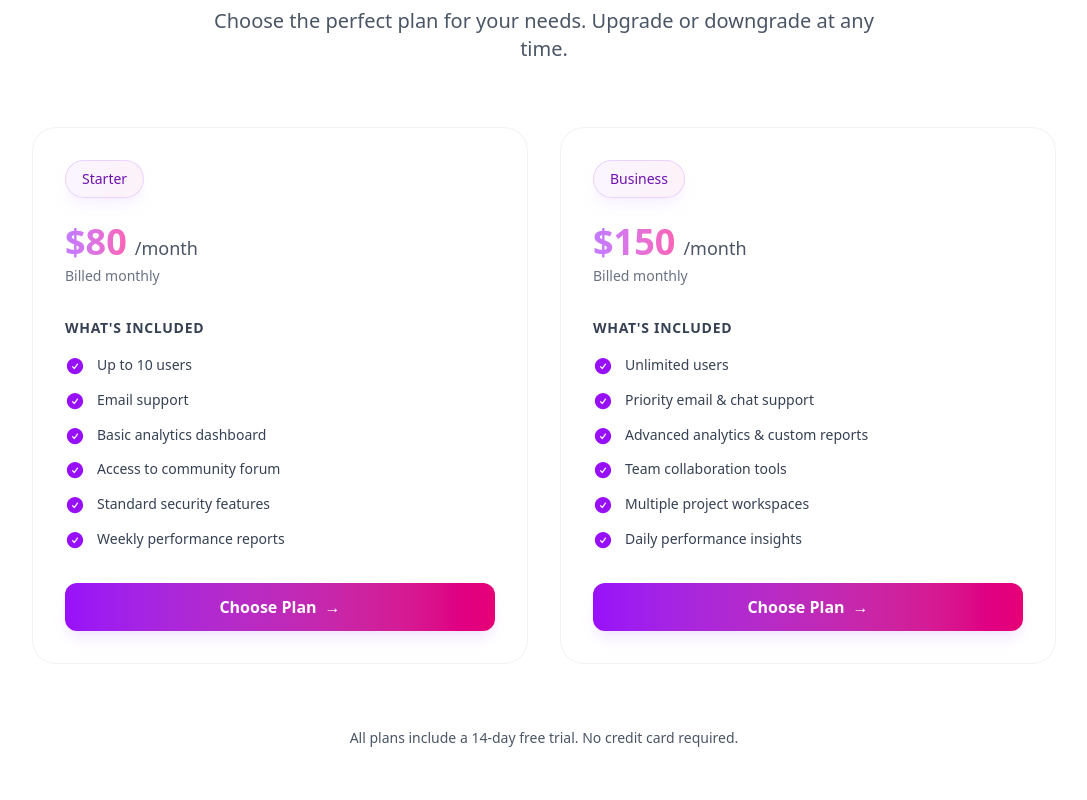
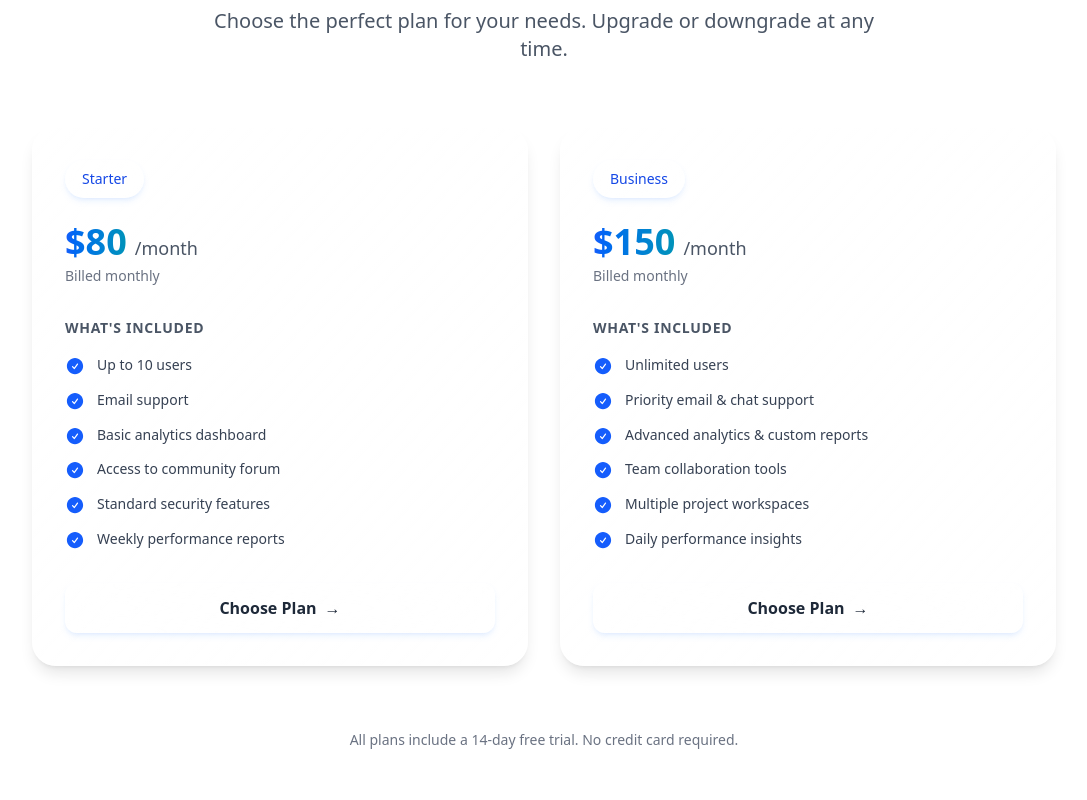
Before and after one commit to kanishka-commits/BizFlow, a React (Vite) app: page / in a window 1280 px wide. Shown: the part 3440-4240 px from the top of the page, without its empty margins (96-1183 px from the left). Built offline with nearby package versions, Linux system fonts and the light colour scheme.

Commit message:
UI enhanced

```diff
--- a/src/components/PricingSection.jsx
+++ b/src/components/PricingSection.jsx
@@ -1,10 +1,26 @@
 import { useState } from "react";
-import { motion } from "framer-motion";
 import PropTypes from "prop-types";
-import { fadeIn, textVariant } from "../utils/motion";
 import { CheckCircleIcon, SparklesIcon } from "@heroicons/react/24/solid";
-import { toast } from "react-toastify";
-import { useTheme } from "../context/ThemeContext";
+import { useTheme } from '../context/ThemeContext'
+
+// Mock motion components for demo
+const motion = {
+  div: ({ children, className, ...props }) => <div className={className} {...props}>{children}</div>,
+  section: ({ children, className, ...props }) => <section className={className} {...props}>{children}</section>,
+  h2: ({ children, className, ...props }) => <h2 className={className} {...props}>{children}</h2>,
+  p: ({ children, className, ...props }) => <p className={className} {...props}>{children}</p>,
+  li: ({ children, className, ...props }) => <li className={className} {...props}>{children}</li>,
+  span: ({ children, className, ...props }) => <span className={className} {...props}>{children}</span>
+};
+
+// Mock animations
+const fadeIn = () => ({});
+const textVariant = () => ({});
+
+// Mock toast for demo
+const toast = {
+  info: (message) => alert(message)
+};
 
 // Helper function to calculate price based on product count
 const calculatePrice = (basePrice, productCount) =>
@@ -20,20 +36,16 @@ const PricingCard = ({ name, price, features, animation, isDarkMode }) => (
     className={`relative group overflow-hidden rounded-3xl p-8 flex flex-col gap-6 items-start will-change-transform
       ${
         isDarkMode
-          ? "bg-gradient-to-br from-gray-800/80 via-gray-900/90 to-black/95 text-white border border-gray-700/50"
-          : "bg-white/90 backdrop-blur-sm text-gray-900 border border-gray-200/50"
+          ? "bg-white/5 backdrop-blur-xl text-white border border-white/10"
+          : "bg-white/20 backdrop-blur-xl text-gray-900 border border-white/30"
       }
+      shadow-lg ${isDarkMode?" shadow-slate-700" : "dark:shadow-slate-400"}
       transition-all duration-300 ease-out
-      hover:shadow-2xl hover:shadow-purple-500/20 hover:-translate-y-2 hover:scale-[1.02]`}
+      hover:bg-white/10 hover:shadow-2xl hover:shadow-purple-500/20 hover:-translate-y-2 hover:scale-[1.02]
+      before:absolute before:inset-0 before:rounded-3xl before:p-[1px]
+      before:bg-gradient-to-br before:from-white/20 before:via-white/10 before:to-transparent
+      before:mask-composite:exclude before:[mask:linear-gradient(#fff_0_0)_content-box,linear-gradient(#fff_0_0)]`}
   >
-    {/* Animated background gradient */}
-    <div className={`absolute inset-0 opacity-0 transition-opacity duration-300 ease-out
-      ${isDarkMode
-        ? "bg-gradient-to-br from-purple-900/20 via-pink-900/10 to-indigo-900/20"
-        : "bg-gradient-to-br from-purple-100/40 via-pink-50/30 to-indigo-100/40"
-      }
-      group-hover:opacity-100`} />
-
     {/* Floating particles effect */}
     <div className="absolute top-4 right-4 opacity-0 transition-all duration-300 ease-out group-hover:opacity-100">
       <SparklesIcon className={`w-6 h-6 ${isDarkMode ? "text-purple-400" : "text-purple-600"} animate-pulse`} />
@@ -42,35 +54,35 @@ const PricingCard = ({ name, price, features, animation, isDarkMode }) => (
     <div className="relative z-10 w-full">
       {/* Plan name badge */}
       <span
-        className={`inline-flex items-center text-sm font-medium px-4 py-2 rounded-full mb-6 border transition-all duration-200 ease-out
+        className={`inline-flex items-center text-sm font-medium px-4 py-2 rounded-full mb-6 transition-all duration-300 ease-out backdrop-blur-xl
           ${
             isDarkMode
-              ? "bg-gradient-to-r from-gray-800 to-gray-900 border-gray-600/50 text-purple-300 shadow-lg shadow-purple-900/20"
-              : "bg-gradient-to-r from-purple-50 to-pink-50 border-purple-300/50 text-purple-800 shadow-lg shadow-purple-200/30"
+              ? "bg-white/[0.08] border border-white/15 text-blue-200 shadow-lg shadow-black/20"
+              : "bg-white/[0.25] border border-white/30 text-blue-700 shadow-md shadow-blue-500/10"
           }
-          group-hover:scale-105`}
+          group-hover:scale-105 group-hover:shadow-lg`}
       >
         {name}
       </span>
 
       {/* Price display */}
       <div className="mb-8">
-        <div className={`flex items-baseline gap-2 ${isDarkMode ? "text-white" : "text-gray-900"}`}>
-          <span className="text-4xl font-bold bg-gradient-to-r from-purple-400 to-pink-400 bg-clip-text text-transparent">
+        <div className={`flex items-baseline gap-2 ${isDarkMode ? "text-white" : "text-gray-800"}`}>
+          <span className={`text-4xl font-bold bg-gradient-to-r ${isDarkMode ? "from-blue-400 to-cyan-400" : "from-blue-600 to-cyan-600"} bg-clip-text text-transparent`}>
             ${price}
           </span>
-          <span className={`text-lg font-medium ${isDarkMode ? "text-gray-400" : "text-gray-600"}`}>
+          <span className={`text-lg font-medium ${isDarkMode ? "text-gray-300" : "text-gray-600"}`}>
             /month
           </span>
         </div>
-        <p className={`text-sm mt-1 ${isDarkMode ? "text-gray-500" : "text-gray-500"}`}>
+        <p className={`text-sm mt-1 ${isDarkMode ? "text-gray-400" : "text-gray-500"}`}>
           Billed monthly
         </p>
       </div>
 
       {/* Features list */}
       <div className="mb-8 flex-grow">
-        <h4 className={`text-sm font-semibold mb-4 uppercase tracking-wider ${isDarkMode ? "text-gray-300" : "text-gray-700"}`}>
+        <h4 className={`text-sm font-semibold mb-4 uppercase tracking-wider ${isDarkMode ? "text-gray-300" : "text-gray-600"}`}>
           What's included
         </h4>
         <ul className="space-y-3">
@@ -89,12 +101,12 @@ const PricingCard = ({ name, price, features, animation, isDarkMode }) => (
             >
               <CheckCircleIcon
                 className={`w-5 h-5 mt-0.5 flex-shrink-0 transition-colors duration-200 ${
-                  isDarkMode ? "text-purple-400 group-hover:text-purple-300" : "text-purple-600 group-hover:text-purple-500"
+                  isDarkMode ? "text-blue-400 group-hover:text-blue-300" : "text-blue-600 group-hover:text-blue-500"
                 }`}
                 aria-hidden="true"
               />
               <span className={`text-sm leading-relaxed transition-colors duration-200 ${
-                isDarkMode ? "text-gray-300 group-hover:text-gray-200" : "text-gray-700 group-hover:text-gray-800"
+                isDarkMode ? "text-gray-300 group-hover:text-gray-200" : "text-gray-700 group-hover:text-gray-600"
               }`}>
                 {feat}
               </span>
@@ -105,15 +117,19 @@ const PricingCard = ({ name, price, features, animation, isDarkMode }) => (
 
       {/* CTA Button */}
       <button
-        className={`w-full py-3 px-6 rounded-xl font-semibold relative overflow-hidden transition-all duration-200 ease-out
+        className={`w-full py-3 px-6 rounded-xl font-semibold relative overflow-hidden transition-all duration-300 ease-out backdrop-blur-xl
           ${
             isDarkMode
-              ? "bg-gradient-to-r from-purple-600 to-pink-600 text-white shadow-lg shadow-purple-900/30"
-              : "bg-gradient-to-r from-purple-600 to-pink-600 text-white shadow-lg shadow-purple-200/50"
+              ? "bg-white/[0.08] hover:bg-white/[0.12] text-white border border-white/15 shadow-lg shadow-black/20"
+              : "bg-white/[0.20] hover:bg-white/[0.30] text-gray-800 border border-white/25 shadow-md shadow-blue-500/10"
           }
-          hover:scale-105 hover:shadow-xl active:scale-95 transform
-          before:absolute before:inset-0 before:bg-gradient-to-r before:from-purple-500 before:to-pink-500 before:opacity-0 before:transition-opacity before:duration-200
-          hover:before:opacity-100`}
+          hover:scale-[1.02] hover:shadow-xl active:scale-98 transform
+          before:absolute before:inset-0 before:rounded-xl before:bg-gradient-to-r
+          ${isDarkMode
+            ? "before:from-blue-500/[0.08] before:to-cyan-500/[0.08]"
+            : "before:from-blue-500/[0.10] before:to-cyan-500/[0.10]"
+          } before:opacity-0 before:transition-all before:duration-300
+          hover:before:opacity-100 cursor-pointer`}
         onClick={() =>
           toast.info("⚒️ This feature is coming soon! Stay tuned for updates.")
         }
@@ -177,6 +193,7 @@ const PricingSection = () => {
   ];
 
   return (
+    <div className="min-h-screen">
       <motion.section
         variants={fadeIn("up", 0.2)}
         initial="hidden"
@@ -192,7 +209,11 @@ const PricingSection = () => {
               initial="hidden"
               whileInView="show"
               viewport={{ once: true, margin: "-50px" }}
-            className="text-4xl md:text-5xl lg:text-6xl font-bold mb-4 bg-gradient-to-r from-purple-600 via-pink-500 to-purple-600 bg-clip-text text-transparent leading-normal"
+              className={`text-4xl md:text-5xl lg:text-6xl font-bold mb-4 bg-gradient-to-r ${
+                isDarkMode
+                  ? "from-blue-400 via-cyan-300 to-blue-500"
+                  : "from-blue-600 via-cyan-600 to-blue-700"
+              } bg-clip-text text-transparent leading-normal`}
             >
               Pricing Plans
             </motion.h2>
@@ -202,7 +223,7 @@ const PricingSection = () => {
               whileInView="show"
               viewport={{ once: true, margin: "-50px" }}
               className={`text-lg md:text-xl max-w-2xl mx-auto ${
-              isDarkMode ? "text-gray-400" : "text-gray-600"
+                isDarkMode ? "text-gray-300" : "text-gray-600"
               }`}
             >
               Choose the perfect plan for your needs. Upgrade or downgrade at any time.
@@ -231,12 +252,13 @@ const PricingSection = () => {
             viewport={{ once: true, margin: "-50px" }}
             className="text-center mt-16"
           >
-          <p className={`text-sm ${isDarkMode ? "text-gray-400" : "text-gray-600"}`}>
+            <p className={`text-sm ${isDarkMode ? "text-gray-400" : "text-gray-500"}`}>
               All plans include a 14-day free trial. No credit card required.
             </p>
           </motion.div>
         </div>
       </motion.section>
+    </div>
   );
 };
 
```
Lines whose indentation alone changed are shown as unchanged.
